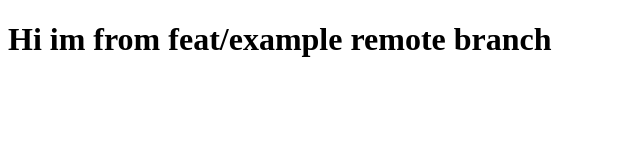
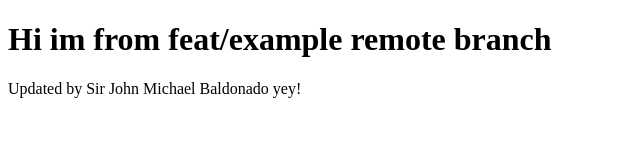
Before and after one commit to acelindro-1/personal-website, a plain HTML site: page example.html in a window 1280 px wide. Shown: the whole page, without its empty margins (0-640 px from the left). Drawn offline with Linux system fonts and the light colour scheme.

Commit message:
add p tag to example.html

```diff
--- a/example.html
+++ b/example.html
@@ -7,5 +7,6 @@
 </head>
 <body>
     <h1>Hi im from feat/example remote branch</h1>
+    <p>Updated by Sir John Michael Baldonado yey!</p>
 </body>
 </html>
```
